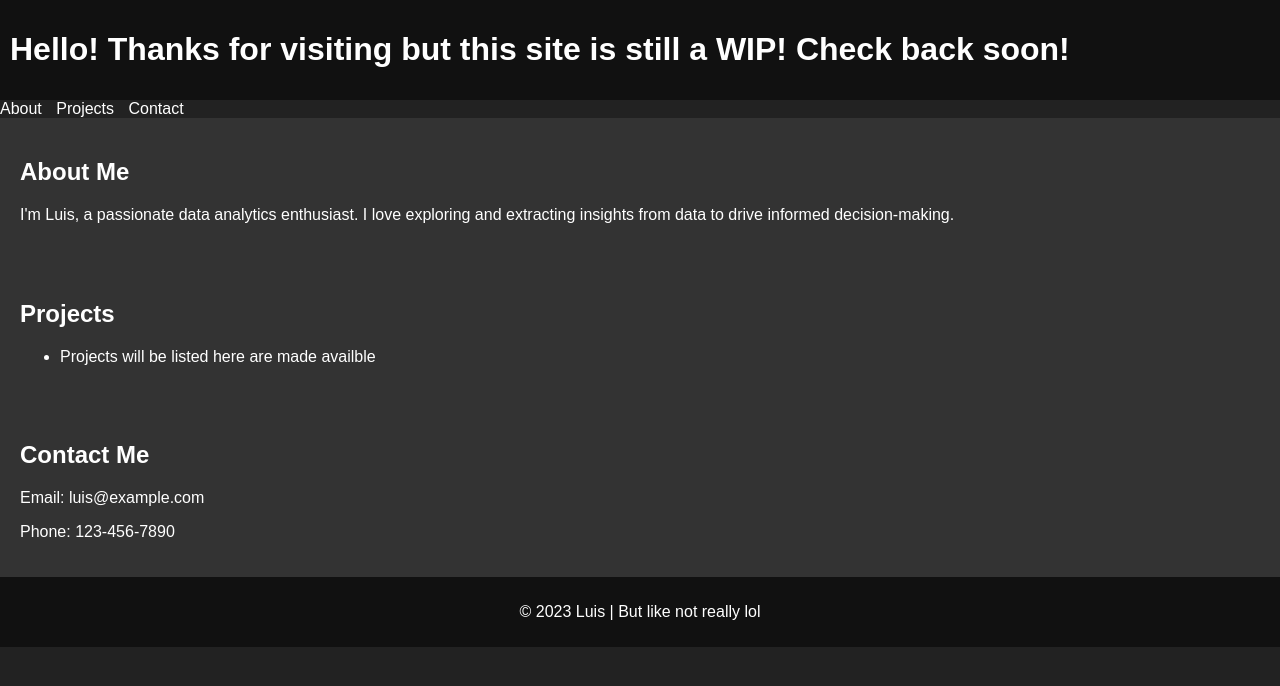
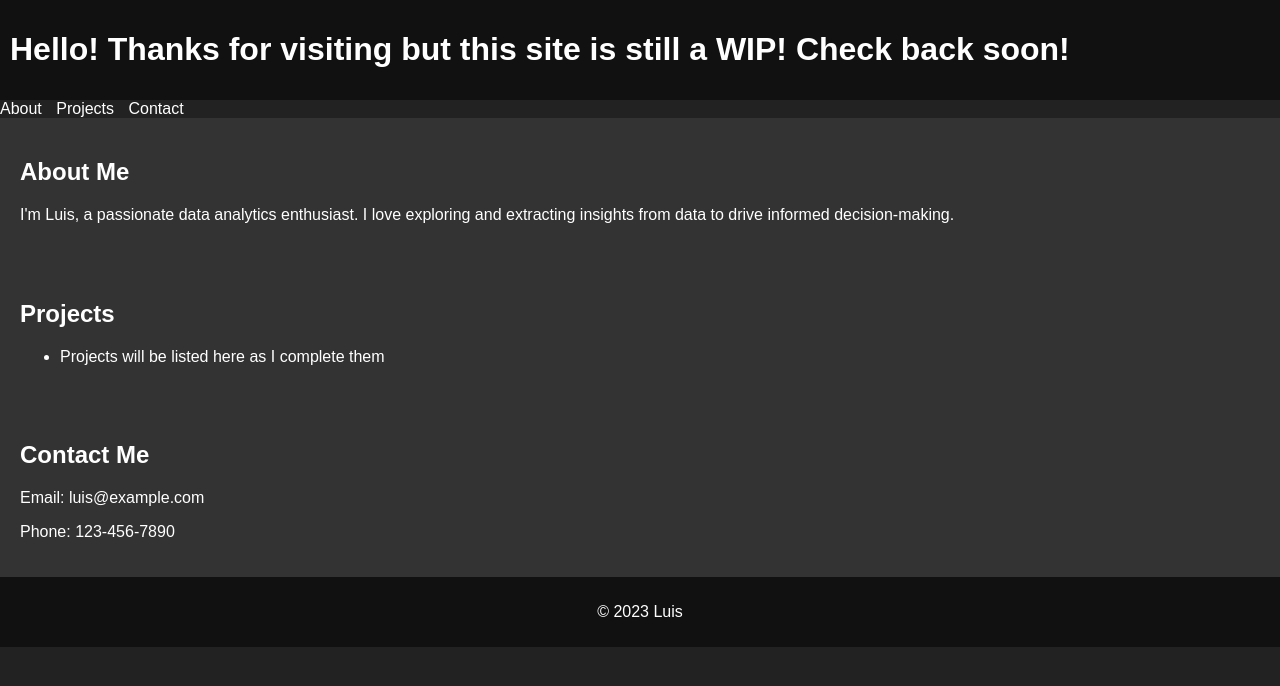
Before and after one commit to luisolascano/luisolascano.github.io, a plain HTML site: page index.html in a window 1280 px wide. Drawn offline with Linux system fonts and the light colour scheme.

Commit message:
Update index.html

```diff
--- a/index.html
+++ b/index.html
@@ -26,7 +26,7 @@
     <section id="projects">
         <h2>Projects</h2>
         <ul>
-            <li>Projects will be listed here are made availble</li>
+            <li>Projects will be listed here as I complete them</li>
         </ul>
     </section>
 
@@ -37,7 +37,7 @@
     </section>
 
     <footer>
-        <p>&copy; 2023 Luis | But like not really lol </p>
+        <p>&copy; 2023 Luis </p>
     </footer>
 </body>
 </html>
```
